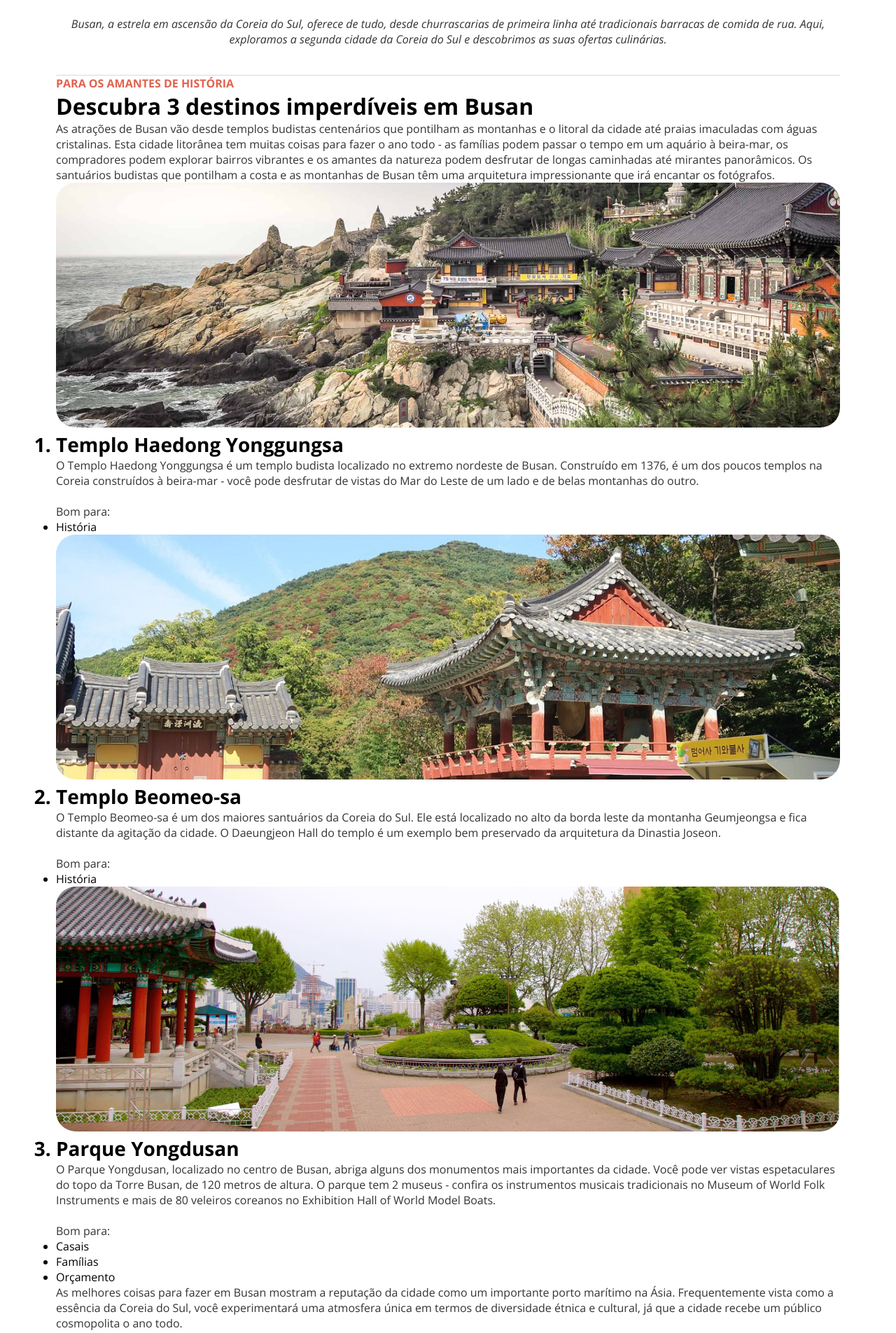
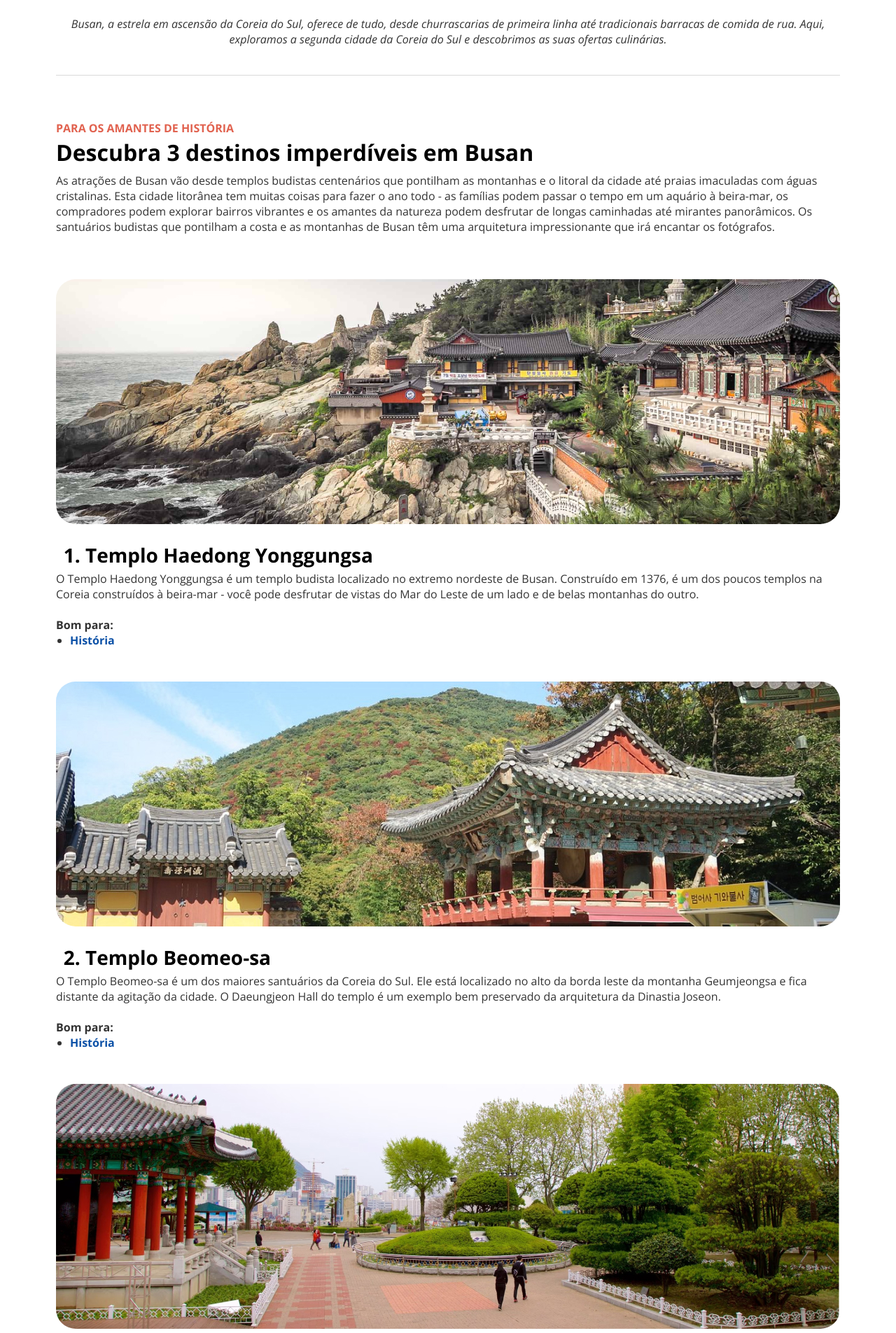
Before and after one commit to anndcodes/local-turistico, a plain HTML site: page index.html in a window 1280 px wide. Shown: the part 869-2774 px from the top of the page at 70% size. Drawn offline with nearby package versions, Linux system fonts and the light colour scheme.

Commit message:
style: main content

```diff
--- a/index.html
+++ b/index.html
@@ -8,7 +8,8 @@
   <link rel="preconnect" href="https://fonts.gstatic.com" crossorigin>
   <title>Local Turístico | Conheça Busan</title>
   <link rel="stylesheet" href="style.css">
-  <link href="https://fonts.googleapis.com/css2?family=Open+Sans:ital,wght@0,300..800;1,300..800&display=swap" rel="stylesheet">
+  <link href="https://fonts.googleapis.com/css2?family=Open+Sans:ital,wght@0,300..800;1,300..800&display=swap"
+    rel="stylesheet">
 </head>
 
 <body>
@@ -29,7 +30,7 @@
 
     <main>
 
-      <section class="description">
+      <section class="content-list">
         <p class="headline">Para os amantes de história</p>
         <h2>Descubra 3 destinos imperdíveis em Busan</h2>
         <p>
@@ -58,7 +59,7 @@
             1376, é um dos poucos templos na Coreia construídos à beira-mar - você pode desfrutar de vistas do Mar do
             Leste de um lado e de belas montanhas do outro.
             <br><br>
-            Bom para:
+            <span>Bom para:</span>
           <ul>
             <li>História</li>
           </ul>
@@ -77,7 +78,7 @@
             leste da montanha Geumjeongsa e fica distante da agitação da cidade. O Daeungjeon Hall do templo é um
             exemplo bem preservado da arquitetura da Dinastia Joseon.
             <br><br>
-            Bom para:
+            <span>Bom para:</span>
           <ul>
             <li>História</li>
           </ul>
@@ -97,7 +98,7 @@
             museus - confira os instrumentos musicais tradicionais no Museum of World Folk Instruments e mais de 80
             veleiros coreanos no Exhibition Hall of World Model Boats.
             <br><br>
-            Bom para:
+            <span>Bom para:</span>
           <ul>
             <li>Casais</li>
             <li>Famílias</li>
@@ -108,8 +109,13 @@
 
       </section>
 
+      <div class="divider"></div>
+
       <section>
-        <p>As melhores coisas para fazer em Busan mostram a reputação da cidade como um importante porto marítimo na Ásia. Frequentemente vista como a essência da Coreia do Sul, você experimentará uma atmosfera única em termos de diversidade étnica e cultural, já que a cidade recebe um público cosmopolita o ano todo.</p>
+        <p class="description">As melhores coisas para fazer em Busan mostram a reputação da cidade como um importante
+          porto marítimo na Ásia. Frequentemente vista como a essência da Coreia do Sul, você experimentará uma
+          atmosfera única em termos de diversidade étnica e cultural, já que a cidade recebe um público cosmopolita o
+          ano todo.</p>
       </section>
     </main>
 
--- a/style.css
+++ b/style.css
@@ -38,10 +38,17 @@ h1 {
 
 h2 {
   font-size: 3.2rem;
+  padding-block: 0.2rem 0.8rem;
 }
 
 h3 {
   font-size: 2.8rem;
+  padding-bottom: 0.4rem;
+}
+
+span,
+li {
+  font-weight: bold;
 }
 
 img {
@@ -60,10 +67,9 @@ p {
   color: var(--text-secondary);
 }
 
-header .description {
+.description {
   text-align: center;
   font-style: italic;
-  margin-bottom: 4rem;
 }
 
 header img {
@@ -74,4 +80,49 @@ header img {
   width: 100%;
   height: 1px;
   background-color: var(--border-primary);
+  margin-block: 4rem;
 }
+
+.divider:first-child {
+  margin-bottom: 6.4rem;
+}
+
+main .content-list {
+  margin-block: 6.4rem;
+}
+
+.destination img {
+  margin-bottom: 2rem;
+}
+
+.destination + .destination {
+  margin-top: 4.8rem;
+}
+
+ol {
+  margin-left: 4.2rem;
+}
+
+ul {
+  margin-left: 2rem;
+}
+
+.destination ul li:first-child {
+  color: var(--accent-blue);
+}
+
+.destination ul li::marker {
+  color: var(--text-secondary);
+}
+
+.destination:last-child ul li:first-child {
+  color: var(--accent-purple);
+}
+
+.destination:last-child ul li {
+  color: var(--accent-pink);
+}
+
+.destination:last-child ul li:last-child {
+  color: var(--accent-orange);
+}
```
